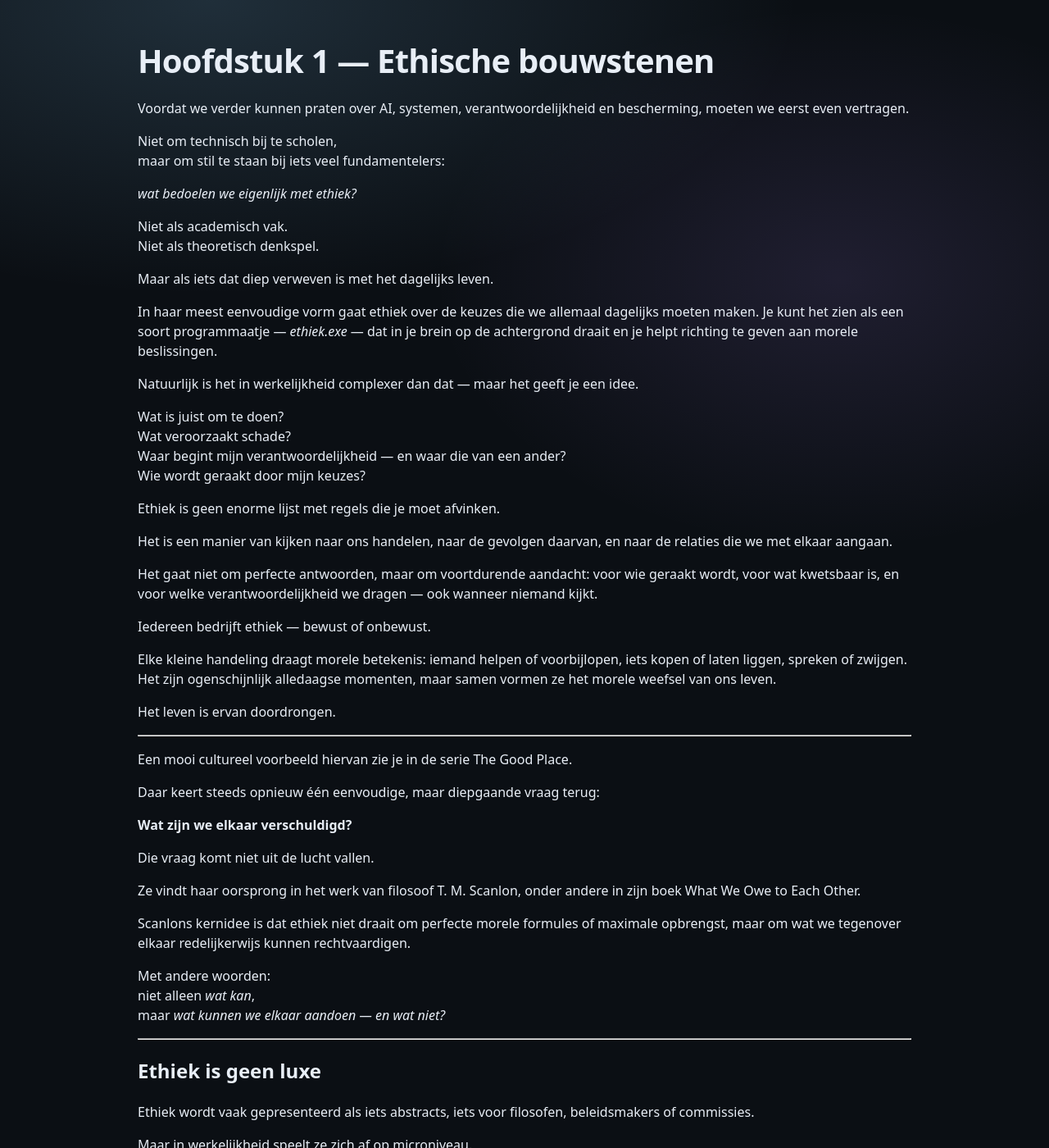
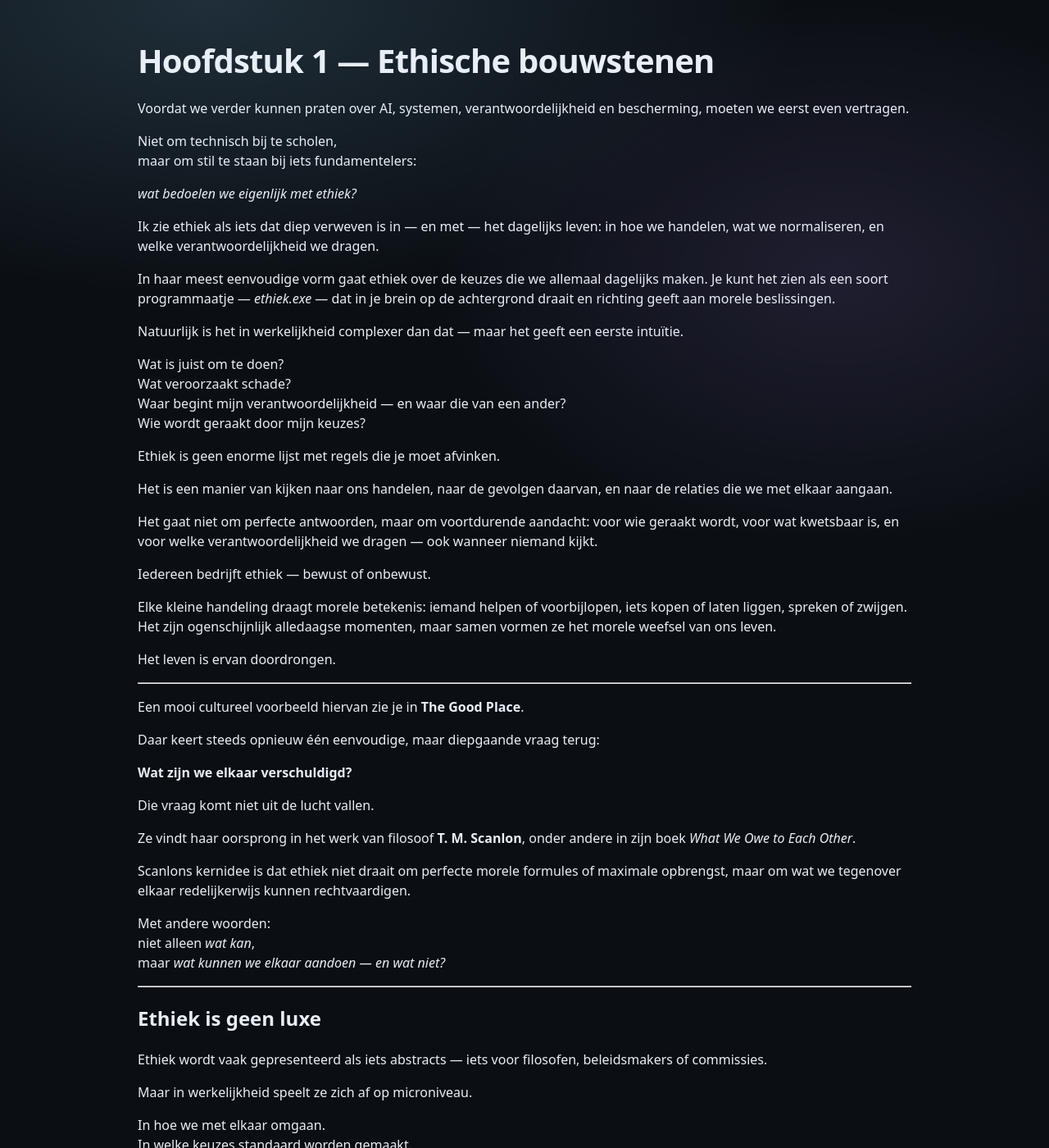
Before and after one commit to MartijnBruzzese/ModelHaven-Studio, a Jekyll site: the page built from POSITION_PAPERS/ETHICS/NL/ETHISCH_FUNDAMENT/01_h1_ethische_bouwstenen.md, in a window 1280 px wide and 1400 px high. Shown: the whole window at 82% size. Built offline with Jekyll 4.4.1, drawn with Linux system fonts in a browser that asks for light colours; our own code applies the rules of GitHub Pages for plain Markdown files.

Commit message:
Update 01_h1_ethische_bouwstenen.md

```diff
--- a/POSITION_PAPERS/ETHICS/NL/ETHISCH_FUNDAMENT/01_h1_ethische_bouwstenen.md
+++ b/POSITION_PAPERS/ETHICS/NL/ETHISCH_FUNDAMENT/01_h1_ethische_bouwstenen.md
@@ -4,18 +4,15 @@
 Voordat we verder kunnen praten over AI, systemen, verantwoordelijkheid en bescherming, moeten we eerst even vertragen.
 
 Niet om technisch bij te scholen,
-maar om stil te staan bij iets veel fundamentelers:
+maar om stil te staan bij iets fundamentelers:
 
 *wat bedoelen we eigenlijk met ethiek?*
 
-Niet als academisch vak.
-Niet als theoretisch denkspel.
+Ik zie ethiek als iets dat diep verweven is in — en met — het dagelijks leven: in hoe we handelen, wat we normaliseren, en welke verantwoordelijkheid we dragen.
 
-Maar als iets dat diep verweven is met het dagelijks leven.
+In haar meest eenvoudige vorm gaat ethiek over de keuzes die we allemaal dagelijks maken. Je kunt het zien als een soort programmaatje — *ethiek.exe* — dat in je brein op de achtergrond draait en richting geeft aan morele beslissingen.
 
-In haar meest eenvoudige vorm gaat ethiek over de keuzes die we allemaal dagelijks moeten maken. Je kunt het zien als een soort programmaatje — *ethiek.exe* — dat in je brein op de achtergrond draait en je helpt richting te geven aan morele beslissingen.
-
-Natuurlijk is het in werkelijkheid complexer dan dat — maar het geeft je een idee.
+Natuurlijk is het in werkelijkheid complexer dan dat — maar het geeft een eerste intuïtie.
 
 Wat is juist om te doen?
 Wat veroorzaakt schade?
@@ -36,7 +33,7 @@ Het leven is ervan doordrongen.
 
 ---
 
-Een mooi cultureel voorbeeld hiervan zie je in de serie The Good Place.
+Een mooi cultureel voorbeeld hiervan zie je in **The Good Place**.
 
 Daar keert steeds opnieuw één eenvoudige, maar diepgaande vraag terug:
 
@@ -44,7 +41,7 @@ Daar keert steeds opnieuw één eenvoudige, maar diepgaande vraag terug:
 
 Die vraag komt niet uit de lucht vallen.
 
-Ze vindt haar oorsprong in het werk van filosoof T. M. Scanlon, onder andere in zijn boek What We Owe to Each Other.
+Ze vindt haar oorsprong in het werk van filosoof **T. M. Scanlon**, onder andere in zijn boek *What We Owe to Each Other*.
 
 Scanlons kernidee is dat ethiek niet draait om perfecte morele formules of maximale opbrengst, maar om wat we tegenover elkaar redelijkerwijs kunnen rechtvaardigen.
 
@@ -56,7 +53,7 @@ maar *wat kunnen we elkaar aandoen — en wat niet?*
 
 ## Ethiek is geen luxe
 
-Ethiek wordt vaak gepresenteerd als iets abstracts, iets voor filosofen, beleidsmakers of commissies.
+Ethiek wordt vaak gepresenteerd als iets abstracts — iets voor filosofen, beleidsmakers of commissies.
 
 Maar in werkelijkheid speelt ze zich af op microniveau.
 
```
